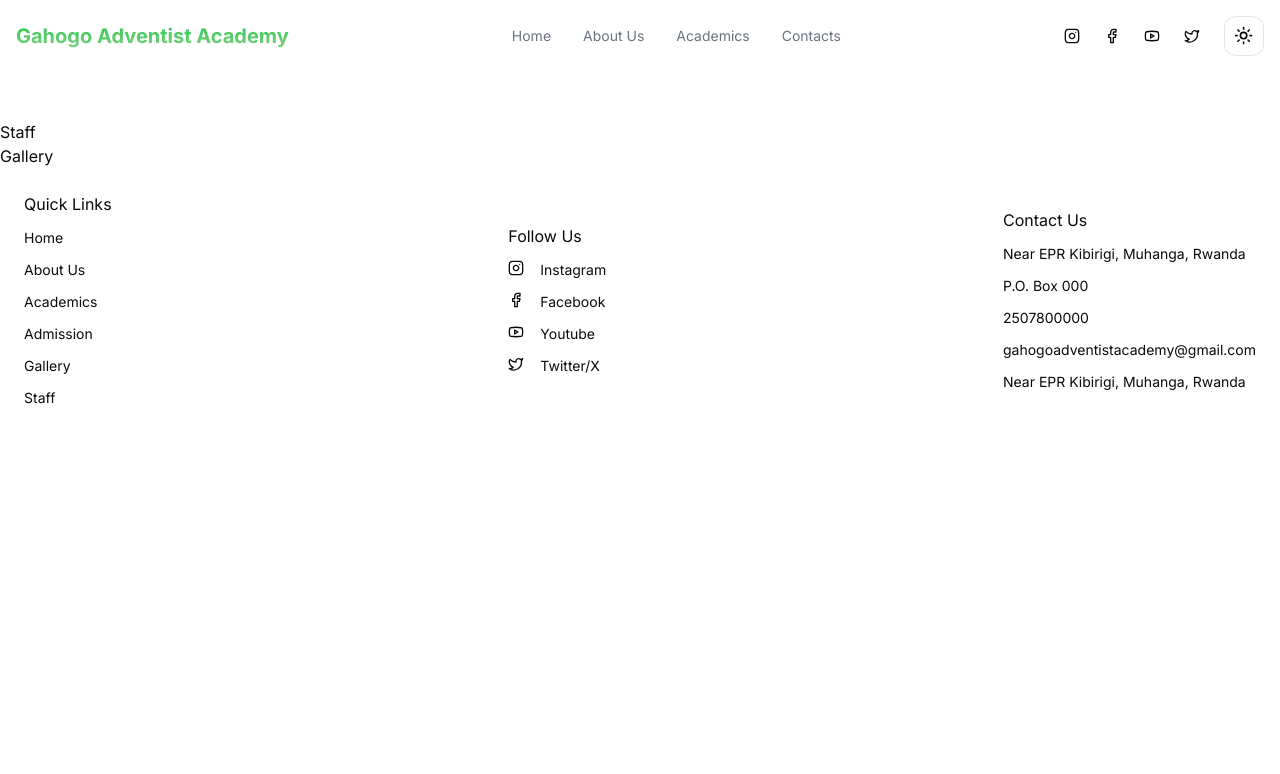
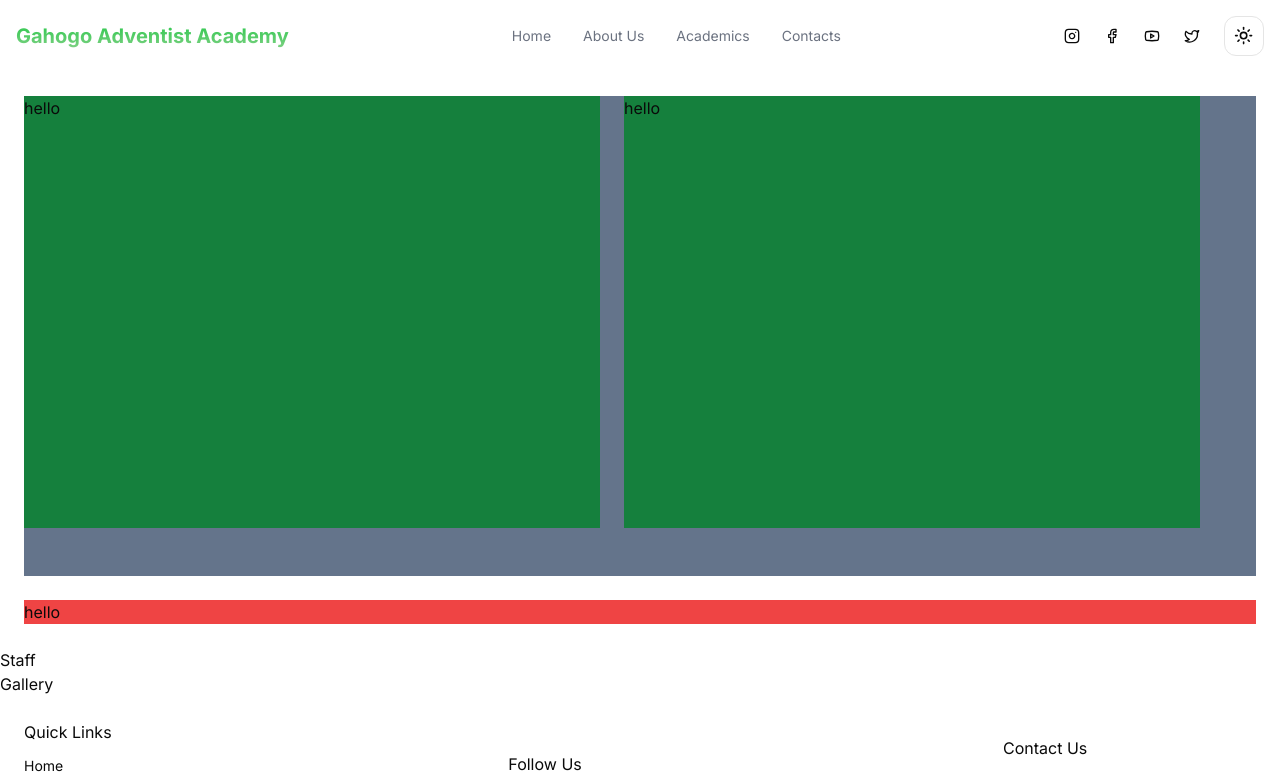
Before and after one commit to allandesu16/school-site, a Next.js app: page /about-us in a window 1280 px wide. Shown: the top 774 px of the page. Built offline with nearby package versions, Linux system fonts and the light colour scheme.

Commit message:
overview slideshow

```diff
--- a/components/Overview.tsx
+++ b/components/Overview.tsx
@@ -4,11 +4,20 @@ import React from "react";
 
 const Overview = () => {
     return (
-        <div className="flex max-container p-6 rounded-xl w-full h-full">
+        <div className="flex rounded-xl w-full h-full p-6">
             <div className="flex w-full flex-col gap-6">
                 {/* nutrition,hostels,sports,religion,discipline,entertainment */}
                 {/* slideshow */}
-                <div className="flex w-full h-[60%] object-contain "></div>
+                <div className="flex w-full gap-6 h-[60vh] bg-slate-500">
+                    <div className="flex h-[90%] w-[45vw]  mt-0 bg-green-700">
+                        hello
+                    </div>
+                    <div className="flex h-[90%] w-[45vw]  mt-0 bg-green-700">
+                        hello
+                    </div>
+                </div>
+                {/* grid of overview */}
+                <div className="flex flex-col bg-red-500 w-full">hello</div>
             </div>
         </div>
     );
```
